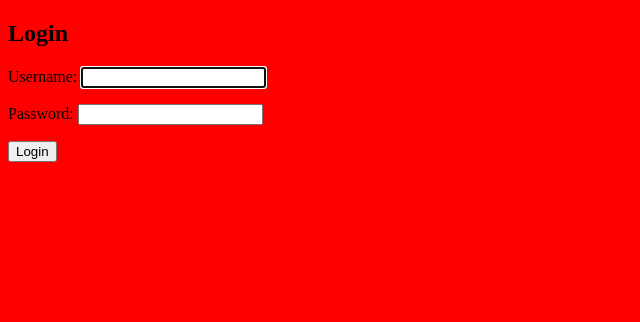
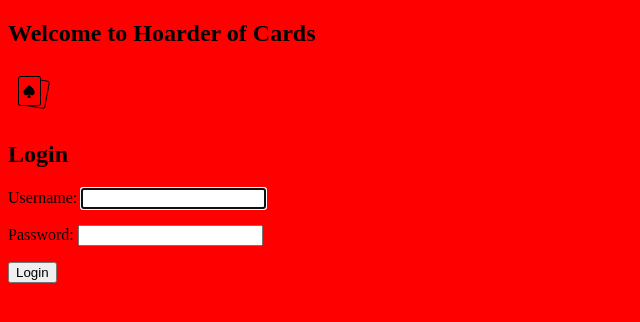
Before and after one commit to KevRdz/hoarder-of-cards, a Django app: page / in a window 1280 px wide. Shown: the part 70-392 px from the top of the page, without its empty margins (0-640 px from the left). Run offline with Django 4.2, Linux system fonts and the light colour scheme.

Commit message:
add png to home page

```diff
--- a/main_app/templates/base.html
+++ b/main_app/templates/base.html
@@ -5,6 +5,7 @@
   <meta charset="UTF-8">
   <meta http-equiv="X-UA-Compatible" content="IE=edge">
   <meta name="viewport" content="width=device-width, initial-scale=1.0">
+  <link rel="shortcut fav" type='image/png' href="{% static 'images/icons8-cards-16.png'%}">
   <title>Hoarder of Cards</title>
   <link rel="stylesheet" type="text/css" href="{% static 'css/base.css' %}">
   {% block head %}
--- a/main_app/templates/home.html
+++ b/main_app/templates/home.html
@@ -9,6 +9,8 @@
 
 <section class="logo-container">
   <div class="card-container">
+    <h1>Welcome to Hoarder of Cards</h1>
+    <img src="{% static 'images/icons8-cards-50.png' %}" alt="">
   </div>
 </section>
 {%if not user.is_authenticated%}
```
Also changed, not shown: main_app/static/images/icons8-cards-16.png (added), main_app/static/images/icons8-cards-50.png (added).
